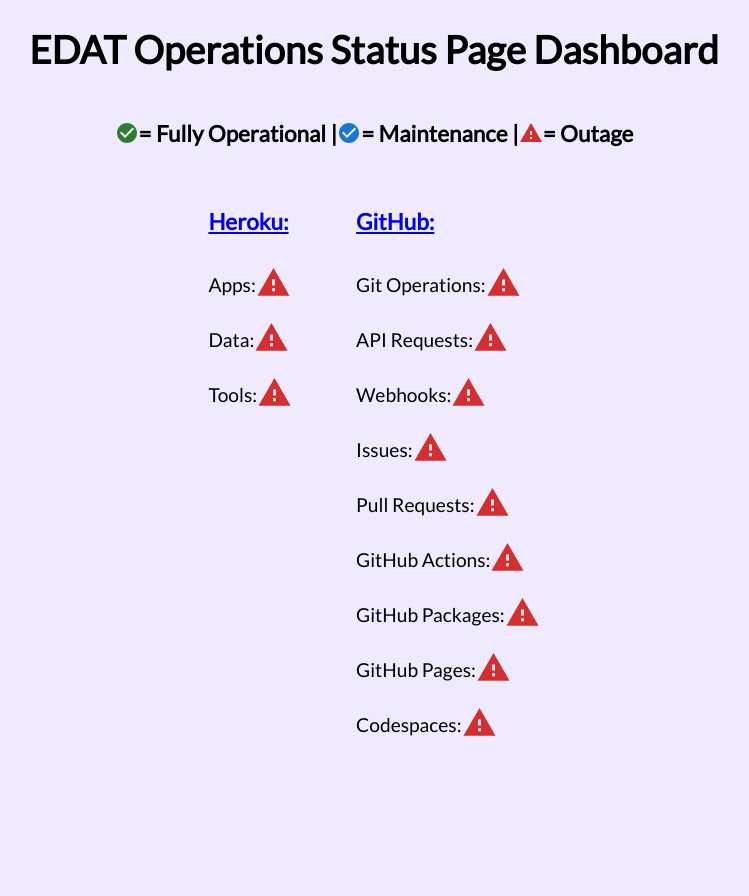
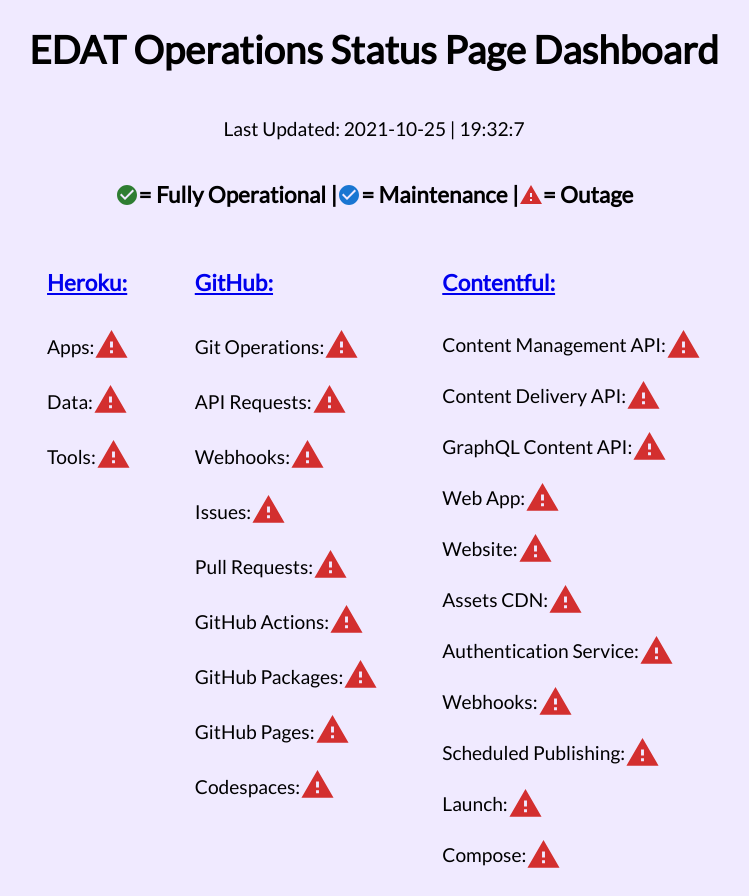
Before and after one commit to crumler/edat-dashboard, a React (Create React App) app: page / in a window 1280 px wide. Shown: the whole page, without its empty margins (266-1015 px from the left). Before the commit the page ends 800 px from the top, so only its background shows below. Built offline with nearby package versions, Linux system fonts and the light colour scheme; no server answers.

Commit message:
added Contentful and current time in header

```diff
--- a/src/App.css
+++ b/src/App.css
@@ -32,7 +32,8 @@
 }
 
 .currentHerokuStatus,
-.currentGithubStatus {
+.currentGithubStatus,
+.currentContentfulStatus {
   display: flex;
   margin: 1rem 2rem;
   max-width: 25rem;
--- a/src/App.js
+++ b/src/App.js
@@ -4,10 +4,12 @@
 import Header from './components/Header';
 import HerokuStatus from './components/HerokuStatus';
 import GithubStatus from './components/GithubStatus';
+import ContentfulStatus from './components/ContentfulStatus';
 
 function App() {
   const herokuURL = "https://status.heroku.com/api/v4/current-status";
   const githubURL = "https://www.githubstatus.com/api/v2/summary.json";
+  const contentfulURL = "https://www.contentfulstatus.com/";
 
   //Heroku Status Categories
   const [herokuAppsStatus, setHerokuAppsStatus] = useState("");
@@ -25,6 +27,20 @@
   const [githubPages, setGithubPages] = useState("");
   const [githubCodespaces, setGithubCodespaces] = useState("");
 
+  //Contentful Status Categories
+  const [contentfulContentManagementApi, setContentfulContentManagementApi] = useState("");
+  const [contentfulContentDeliveryApi, setContentfulContentDeliveryApi] = useState("");
+  const [contentfulGraphQLContentApi, setContentfulGraphQLContentApi] = useState("");
+  const [contentfulWebApp, setContentfulWebApp] = useState("");
+  const [contentfulWebsite, setContentfulWebsite] = useState("");
+  const [contentfulAssetsCDN, setContentfulAssetsCDN] = useState("");
+  const [contentfulAuthenticationService, setContentfulAuthenticationService] = useState("");
+  const [contentfulWebhooks, setContentfulWebhooks] = useState("");
+  const [contentfulScheduledPublishing, setContentfulScheduledPublishing] = useState("");
+  const [contentfulLaunch, setContentfulLaunch] = useState("");
+  const [contentfulCompose, setContentfulCompose] = useState("");
+
+  //Heroku Fetch Request
   useEffect(() => {
     Axios.get(herokuURL).then((response) => {
       // console.log(response.data);
@@ -34,6 +50,7 @@
     });
   });
 
+  //GitHub Fetch Request
   useEffect(() => {
     Axios.get(githubURL).then((response) => {
       // console.log(response.data);
@@ -47,6 +64,28 @@
       setGithubPackages(response.data.components[7].status);
       setGithubPages(response.data.components[8].status);
       setGithubCodespaces(response.data.components[9].status);
+    });
+  });
+
+  //Contentful Fetch Request
+  useEffect(() => {
+    Axios.get(contentfulURL, {
+      headers: {
+        Accept: 'application/json'
+      }
+    }).then((response) => {
+      // console.log(response.data.components);
+      setContentfulContentManagementApi(response.data.components[0].status);
+      setContentfulContentDeliveryApi(response.data.components[1].status);
+      setContentfulGraphQLContentApi(response.data.components[2].status);
+      setContentfulWebApp(response.data.components[3].status);
+      setContentfulWebsite(response.data.components[4].status);
+      setContentfulAssetsCDN(response.data.components[5].status);
+      setContentfulAuthenticationService(response.data.components[6].status);
+      setContentfulWebhooks(response.data.components[7].status);
+      setContentfulScheduledPublishing(response.data.components[8].status);
+      setContentfulLaunch(response.data.components[9].status);
+      setContentfulCompose(response.data.components[10].status);
     });
   });
 
@@ -65,6 +104,18 @@
           githubPages={githubPages}
           githubCodespaces={githubCodespaces}
         />
+        <ContentfulStatus contentfulContentManagementApi={contentfulContentManagementApi}
+          contentfulContentDeliveryApi={contentfulContentDeliveryApi}
+          contentfulGraphQLContentApi={contentfulGraphQLContentApi}
+          contentfulWebApp={contentfulWebApp}
+          contentfulWebsite={contentfulWebsite}
+          contentfulAssetsCDN={contentfulAssetsCDN}
+          contentfulAuthenticationService={contentfulAuthenticationService}
+          contentfulWebhooks={contentfulWebhooks}
+          contentfulScheduledPublishing={contentfulScheduledPublishing}
+          contentfulLaunch={contentfulLaunch}
+          contentfulCompose={contentfulCompose}
+        />
       </div>
     </div>
   );
--- /dev/null
+++ b/src/components/ContentfulStatus.js
@@ -0,0 +1,23 @@
+import CheckCircleIcon from '@mui/icons-material/CheckCircle';
+import WarningIcon from '@mui/icons-material/Warning';
+
+const ContentfulStatus = (props) => {
+  return (
+    <div className="currentContentfulStatus">
+      <a href="https://www.contentfulstatus.com/" target="_blank" rel="noreferrer"><h3>Contentful:</h3></a>
+      <div className="status">Content Management API: {props.contentfulContentManagementApi === 'operational' ? <CheckCircleIcon color="success" fontSize="large" /> : <WarningIcon color="error" fontSize="large" />}</div>
+      <div className="status">Content Delivery API: {props.contentfulContentDeliveryApi === 'operational' ? <CheckCircleIcon color="success" fontSize="large" /> : <WarningIcon color="error" fontSize="large" />}</div>
+      <div className="status">GraphQL Content API: {props.contentfulGraphQLContentApi === 'operational' ? <CheckCircleIcon color="success" fontSize="large" /> : <WarningIcon color="error" fontSize="large" />}</div>
+      <div className="status">Web App: {props.contentfulWebApp === 'operational' ? <CheckCircleIcon color="success" fontSize="large" /> : <WarningIcon color="error" fontSize="large" />}</div>
+      <div className="status">Website: {props.contentfulWebsite === 'operational' ? <CheckCircleIcon color="success" fontSize="large" /> : <WarningIcon color="error" fontSize="large" />}</div>
+      <div className="status">Assets CDN: {props.contentfulAssetsCDN === 'operational' ? <CheckCircleIcon color="success" fontSize="large" /> : <WarningIcon color="error" fontSize="large" />}</div>
+      <div className="status">Authentication Service: {props.contentfulAuthenticationService === 'operational' ? <CheckCircleIcon color="success" fontSize="large" /> : <WarningIcon color="error" fontSize="large" />}</div>
+      <div className="status">Webhooks: {props.contentfulWebhooks === 'operational' ? <CheckCircleIcon color="success" fontSize="large" /> : <WarningIcon color="error" fontSize="large" />}</div>
+      <div className="status">Scheduled Publishing: {props.contentfulScheduledPublishing === 'operational' ? <CheckCircleIcon color="success" fontSize="large" /> : <WarningIcon color="error" fontSize="large" />}</div>
+      <div className="status">Launch: {props.contentfulLaunch === 'operational' ? <CheckCircleIcon color="success" fontSize="large" /> : <WarningIcon color="error" fontSize="large" />}</div>
+      <div className="status">Compose: {props.contentfulCompose === 'operational' ? <CheckCircleIcon color="success" fontSize="large" /> : <WarningIcon color="error" fontSize="large" />}</div>
+    </div>
+  )
+};
+
+export default ContentfulStatus;
--- a/src/components/Header.js
+++ b/src/components/Header.js
@@ -3,9 +3,12 @@
 
 const Header = () => {
 
+  let today = new Date();
+
   return (
     <header>
       <h1>EDAT Operations Status Page Dashboard</h1>
+      <p>Last Updated: {today.getFullYear() + '-' + (today.getMonth() + 1) + '-' + today.getDate() + ' | ' + today.getHours() + ':' + today.getMinutes() + ':' + today.getSeconds()}</p>
       <h3><CheckCircleIcon color="success" fontSize="medium" /> = Fully Operational | <CheckCircleIcon color="primary" fontSize="medium" /> = Maintenance | <WarningIcon color="error" fontSize="medium" /> = Outage</h3>
     </header>
   )
--- a/src/components/HerokuStatus.js
+++ b/src/components/HerokuStatus.js
@@ -1,5 +1,6 @@
 import CheckCircleIcon from '@mui/icons-material/CheckCircle';
 import WarningIcon from '@mui/icons-material/Warning';
+
 const HerokuStatus = (props) => {
   return (
     <div className="currentHerokuStatus">
```
